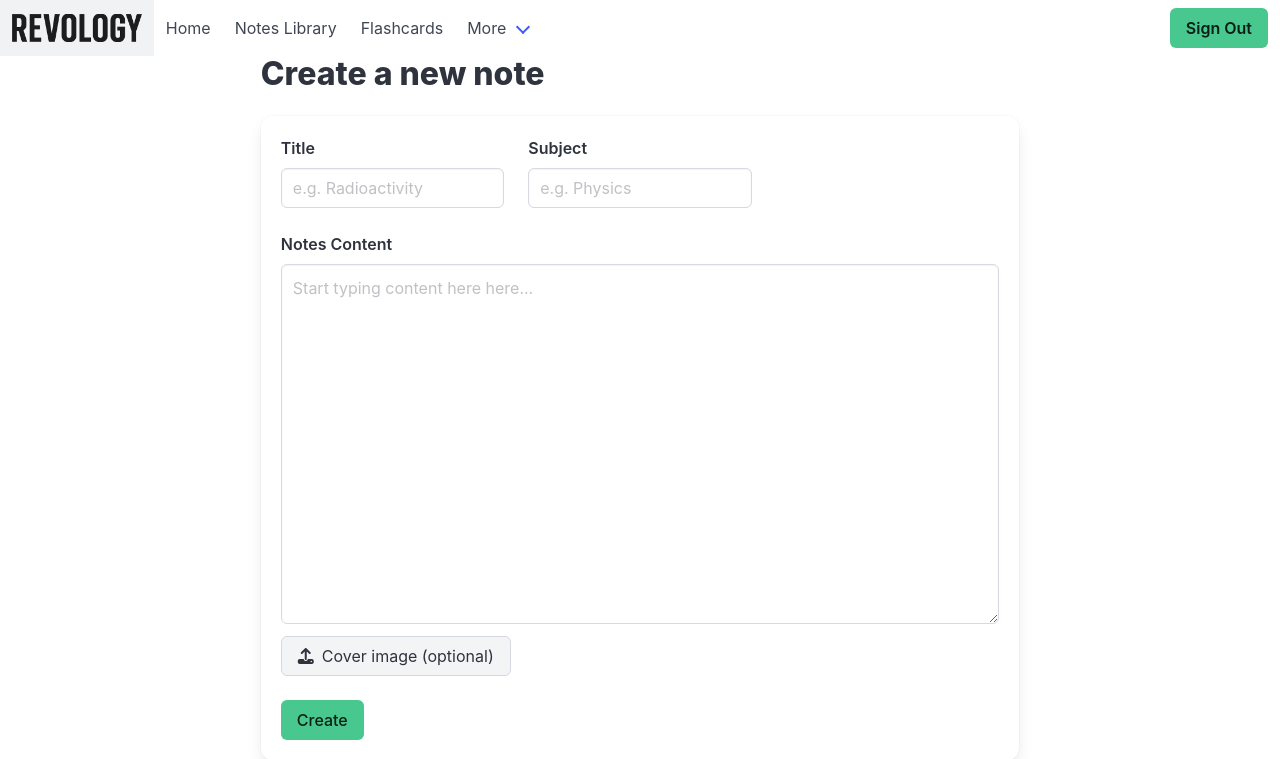
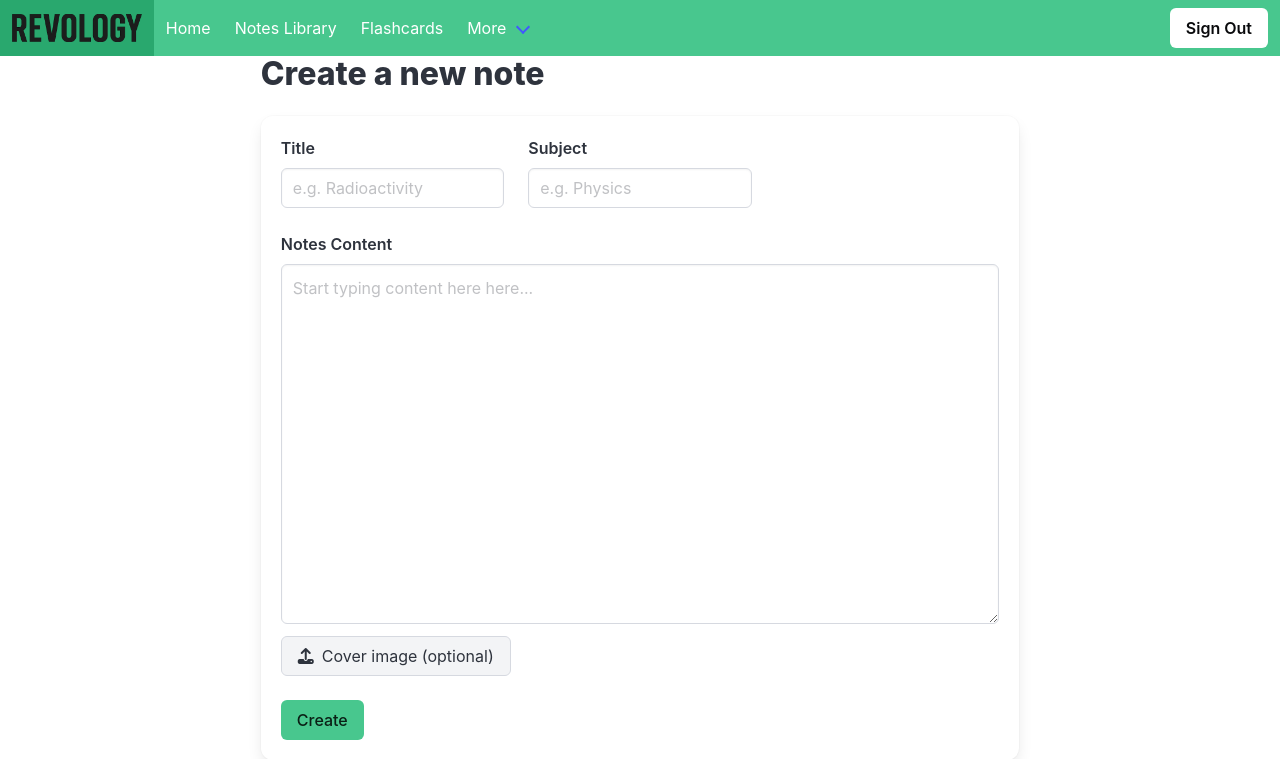
Before and after one commit to anikagupte/revology, a Django app: page /supernova/create_notes in a window 1280 px wide. Shown: the top 759 px of the page. Run offline with Django 5.2, Linux system fonts and the light colour scheme; the visitor is signed in with stand-in values (Sample User, id 1); some libraries are stand-ins or nearby versions.

Commit message:
styled navbar

```diff
--- a/supernova/templates/supernova/navbar.html
+++ b/supernova/templates/supernova/navbar.html
@@ -2,12 +2,23 @@
 <script src="https://kit.fontawesome.com/bb623d3cac.js" crossorigin="anonymous"></script>
 {% load static %}
 
-<nav class="navbar" role="navigation" aria-label="main navigation">
+<style>
+    .navbar.has-background-success .navbar-item,
+    .navbar.has-background-success .navbar-link {
+        color: white;
+    }
+    .navbar.has-background-success .navbar-item:hover,
+    .navbar.has-background-success .navbar-link:hover {
+        background-color: #29a86e !important;
+        color: white !important;
+    }
+</style>
+
+<nav class="navbar has-background-success" role="navigation" aria-label="main navigation">
     <div class="navbar-brand">
         <a class="navbar-item" href="{% url 'supernova:homepage' %}">
             <img src="{% static 'images/REVOLOGY.png' %}" alt="Logo"/>
         </a>
-
         <a role="button" class="navbar-burger" aria-label="menu" aria-expanded="false" data-target="navbarBasicExample">
             <span aria-hidden="true"></span>
             <span aria-hidden="true"></span>
@@ -18,29 +29,17 @@
 
     <div id="navbarBasicExample" class="navbar-menu">
         <div class="navbar-start">
-
-        <a class="navbar-item" href="{% url 'supernova:homepage' %}"> Home </a>
-
-        <a class="navbar-item" href="{% url 'supernova:notes_library' %}"> Notes Library </a>
-
-        <a class="navbar-item" href="{% url 'supernova:browse_flashcards' %}"> Flashcards </a>
+            <a class="navbar-item" href="{% url 'supernova:homepage' %}">Home</a>
+            <a class="navbar-item" href="{% url 'supernova:notes_library' %}">Notes Library</a>
+            <a class="navbar-item" href="{% url 'supernova:browse_flashcards' %}">Flashcards</a>
 
             <div class="navbar-item has-dropdown is-hoverable">
-          <a class="navbar-link">
-            More
-          </a>
-
+                <a class="navbar-link">More</a>
                 <div class="navbar-dropdown">
-            <a class="navbar-item" href="{% url 'supernova:create_notes' %}">
-              Create Notes
-            </a>
-            <a class="navbar-item" href="{% url 'supernova:flashcard_set' %}">
-              Create Flashcards
-            </a>
+                    <a class="navbar-item" href="{% url 'supernova:create_notes' %}">Create Notes</a>
+                    <a class="navbar-item" href="{% url 'supernova:flashcard_set' %}">Create Flashcards</a>
                     <hr class="navbar-divider">
-            <a class="navbar-item" href="{% url 'supernova:resources' %}">
-                Extra Resources
-            </a>
+                    <a class="navbar-item" href="{% url 'supernova:resources' %}">Extra Resources</a>
                 </div>
             </div>
         </div>
@@ -48,7 +47,7 @@
         <div class="navbar-end">
             <div class="navbar-item">
                 <div class="buttons">
-            <a class="button is-success" href="{% url 'supernova:logout' %}">
+                    <a class="button is-white" href="{% url 'supernova:logout' %}">
                         <strong>Sign Out</strong>
                     </a>
                 </div>
```
Lines whose indentation alone changed are shown as unchanged.
